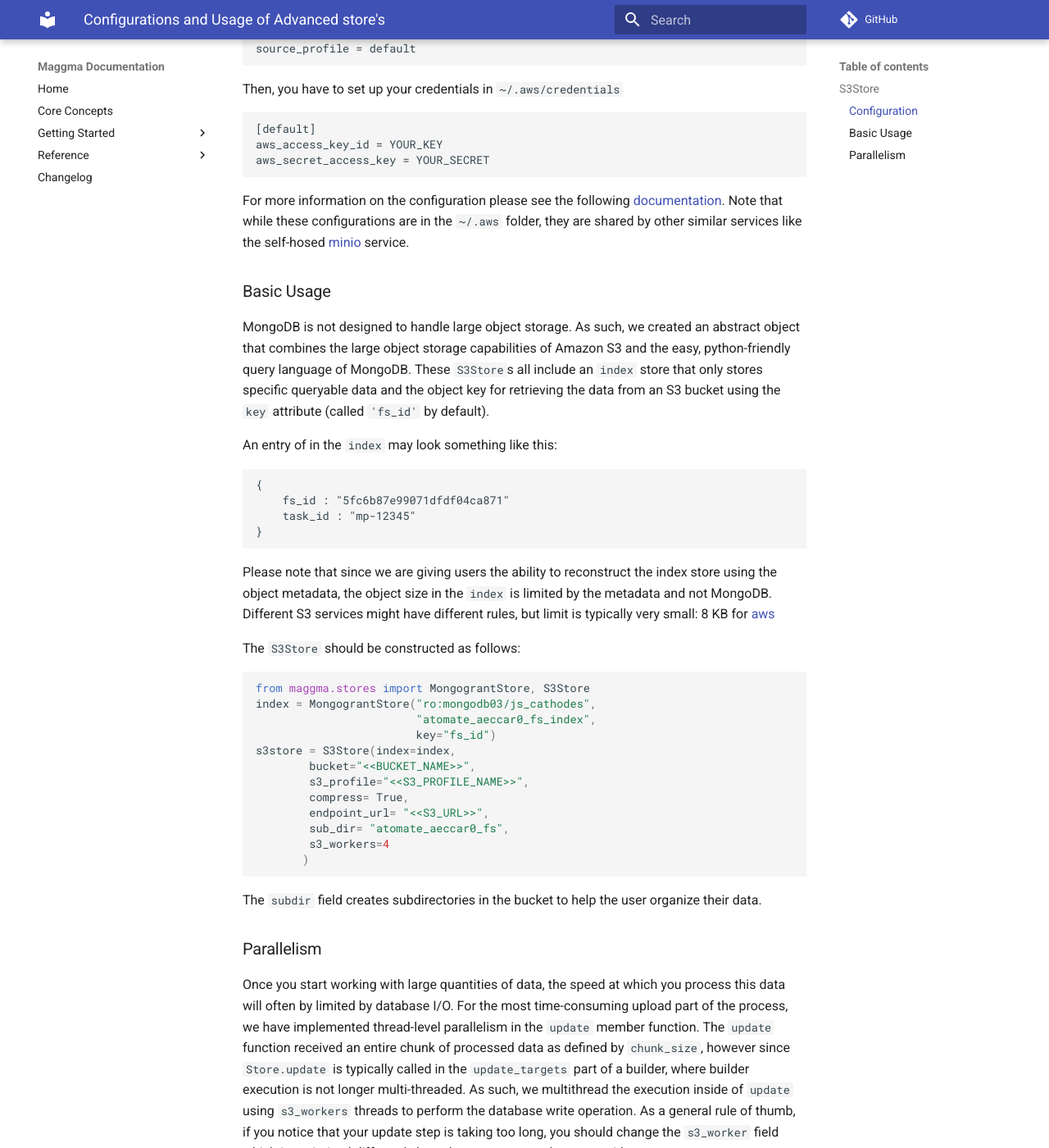
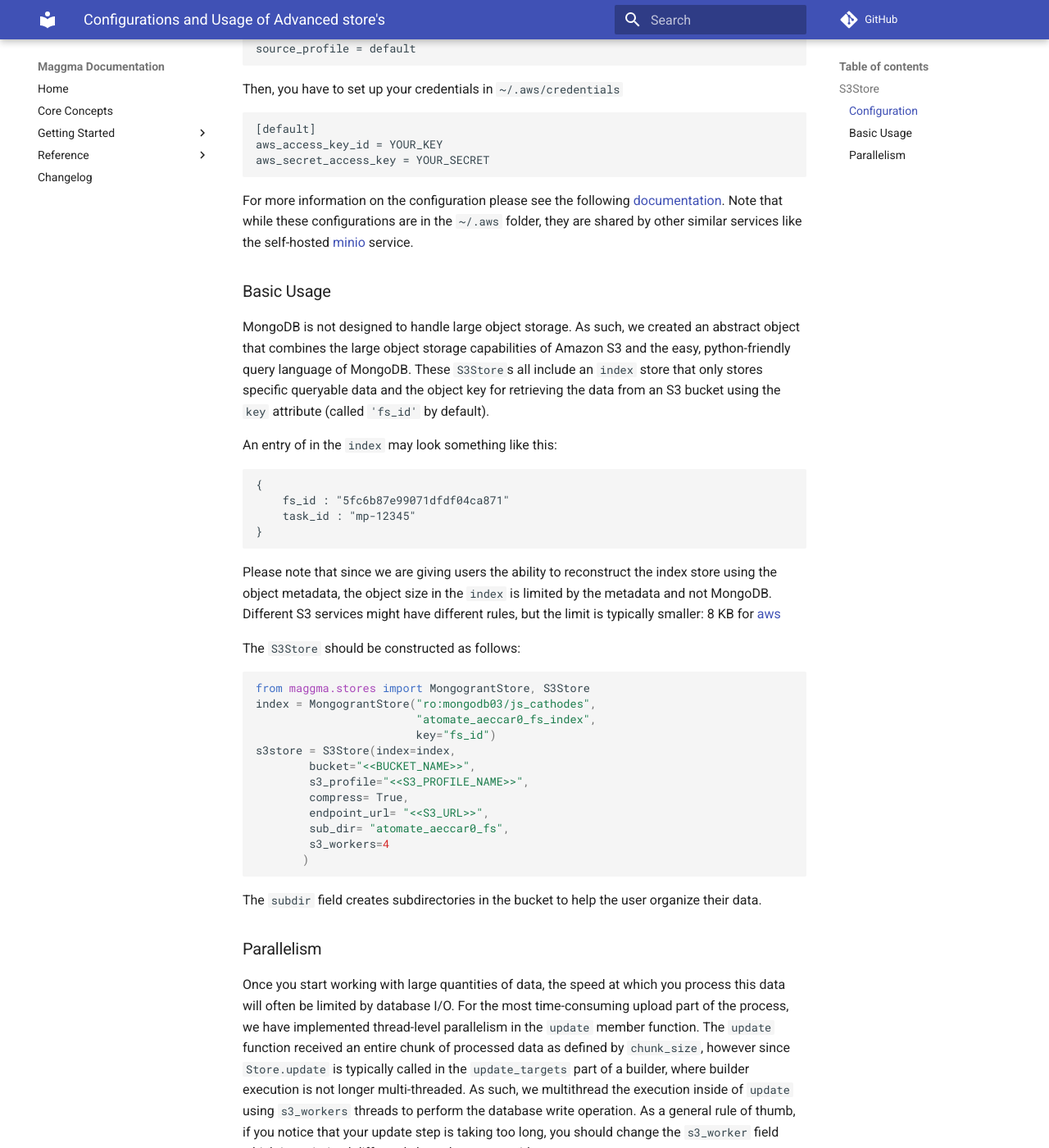
Before and after one commit to materialsproject/maggma, an MkDocs documentation site: the page built from docs/getting_started/advanced_stores.md, in a window 1280 px wide and 1400 px high, scrolled down 323 px. Shown: the whole window at 82% size. Built offline with MkDocs 1.6.1 and Material for MkDocs 9.7.7, drawn with Linux system fonts in a browser that asks for light colours; comment, search, counter and statistics services are not loaded; some of the changed text lies outside the part shown.

Commit message:
fix typos an grammar

````diff
--- a/docs/getting_started/advanced_stores.md
+++ b/docs/getting_started/advanced_stores.md
@@ -19,11 +19,11 @@
 ```
 
 For more information on the configuration please see the following [documentation](https://docs.aws.amazon.com/credref/latest/refdocs/settings-global.html).
-Note that while these configurations are in the `~/.aws` folder, they are shared by other similar services like the self-hosed [minio](https://min.io/) service.
+Note that while these configurations are in the `~/.aws` folder, they are shared by other similar services like the self-hosted [minio](https://min.io/) service.
 
 ### Basic Usage
 
-MongoDB is not designed to  handle large object storage.
+MongoDB is not designed to handle large object storage.
 As such, we created an abstract object that combines the large object storage capabilities of Amazon S3 and the easy, python-friendly query language of MongoDB.
 These `S3Store`s all include an `index` store that only stores specific queryable data and the object key for retrieving the data from an S3 bucket using the `key` attribute (called `'fs_id'` by default).
 
@@ -35,7 +35,7 @@
 }
 ```
 Please note that since we are giving users the ability to reconstruct the index store using the object metadata, the object size in the `index` is limited by the metadata and not MongoDB.
-Different S3 services might have different rules, but limit is typically very small: 8 KB for [aws](https://docs.aws.amazon.com/AmazonS3/latest/userguide/UsingMetadata.html)
+Different S3 services might have different rules, but the limit is typically smaller: 8 KB for [aws](https://docs.aws.amazon.com/AmazonS3/latest/userguide/UsingMetadata.html)
 
 The `S3Store` should be constructed as follows:
 
@@ -58,10 +58,10 @@
 
 ### Parallelism
 
-Once you start working with large quantities of data, the speed at which you process this data will often by limited by database I/O.
+Once you start working with large quantities of data, the speed at which you process this data will often be limited by database I/O.
 For the most time-consuming upload part of the process, we have implemented thread-level parallelism in the `update` member function.
 The `update` function received an entire chunk of processed data as defined by `chunk_size`,
 however since `Store.update` is typically called in the `update_targets` part of a builder, where builder execution is not longer multi-threaded.
 As such, we multithread the execution inside of `update` using `s3_workers` threads to perform the database write operation.
 As a general rule of thumb, if you notice that your update step is taking too long, you should change the `s3_worker` field which is
-optimized differently based on resource on the server side.
+optimized differently based on server-side resources.
````
Also changed, not shown: docs/getting_started/stores.md (+1 -1 lines).
